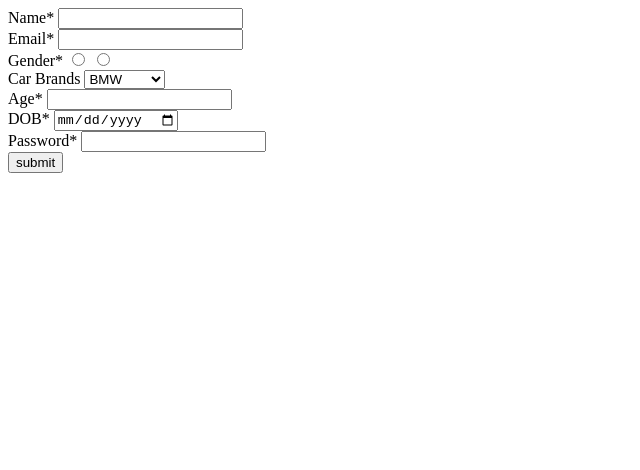
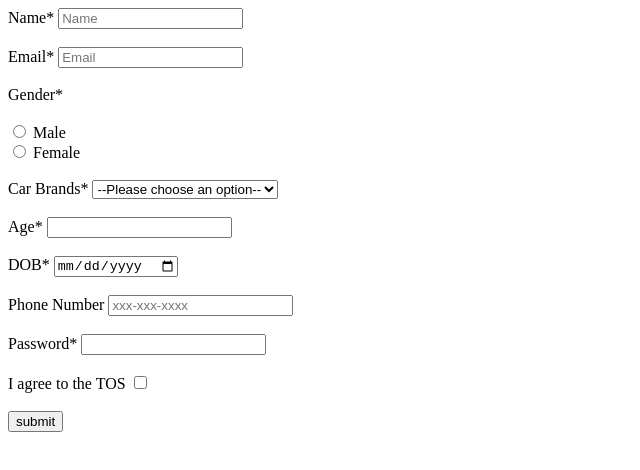
Before and after one commit to acciojob/signup-form-car-codeswithadarsh, a website: page main.html in a window 1280 px wide. Shown: the whole page, without its empty margins (0-640 px from the left). Drawn offline with Linux system fonts and the light colour scheme.

Commit message:
created a submission

```diff
--- a/main.html
+++ b/main.html
@@ -4,51 +4,41 @@
 
 <head>
 	<link rel="stylesheet" href="styles.css">
-
 </head>
 
 <body>
 	<!-- the entire body must be written by student -->
-<form method="post">
-	<div>
-		<label for= "name">Name*</label>
-	<input type = "text" id="name" required>
-	</div>
-	<div>
-		<label for= "email">Email*</label>
-	<input type = "email" id="email" required>
-	</div>
-	<div>
-		<label >Gender*</label>
-		<input type="radio" name ="gender" required>
-		<input type="radio" name ="gender" required>
-	</div>
-	<div>
-		<label for="cars">Car Brands</label>
-		<select id="cars">
-			<option>BMW</option>
-			<option>Audi</option>
-			<option>Mercedez</option>
-		</select>
-	</div>
-	<div>
-		<label for= "age">Age*</label>
-	    <input type = "number" id="age" required>
-	</div>
-	<div>
-		<label for= "dob">DOB*</label>
-	    <input type = "date" id="dob" required>
-	</div>
-	<div>
-		<label for= "password">Password*</label>
-	    <input type = "password" id="password" required>
-	</div>
-	    <button type ="submit">submit</button>
-</form>
-
     <script type="text/javascript" src="./script.js">
 </script>
-
+<form method="post">
+	<label for="name" >Name*</label>
+	<input type="text" id="name" name="name" placeholder="Name" required><br><br>
+	<label for="email">Email*</label>
+	<input type="email" id="email" name="email" required placeholder="Email"><br><br>
+	<label for="gender">Gender*</label><br><br>
+	<input type="radio" id="gender_m" name="gender" value="male" required>
+	<label for="gender_m">Male</label><br>
+	<input type="radio" id="gender_f" name="gender" value="female" required>
+	<label for="gender_f">Female</label><br><br>
+	<label for="cars">Car Brands*</label>
+	<select id="cars" required>
+		<option >--Please choose an option--</option>
+		<option value="BMW">BMW</option>
+		<option value="Audi">Audi</option>
+		<option value="Mercedez">Mercedez</option>
+	</select><br><br>
+	<label for="age">Age*</label>
+	<input type="number" id="age" name="age" value="age" required><br><br>
+	<label for="dob">DOB*</label>
+	<input type="date" id="dob" name="dob" required><br><br>
+	<label for="tel">Phone Number</label>
+	<input type="tel" id="tel" name="tel" placeholder="xxx-xxx-xxxx"><br><br>
+	<label for="password">Password*</label>
+	<input type="password" id="password" name="password" required><br><br>
+	<label for="tos">I agree to the TOS</label>
+	<input type="checkbox" id="tos" name="tos" value="tos" required><br><br>
+	<button type="submit">submit</button>
+</form>
 </body>
 
 </html>
```
